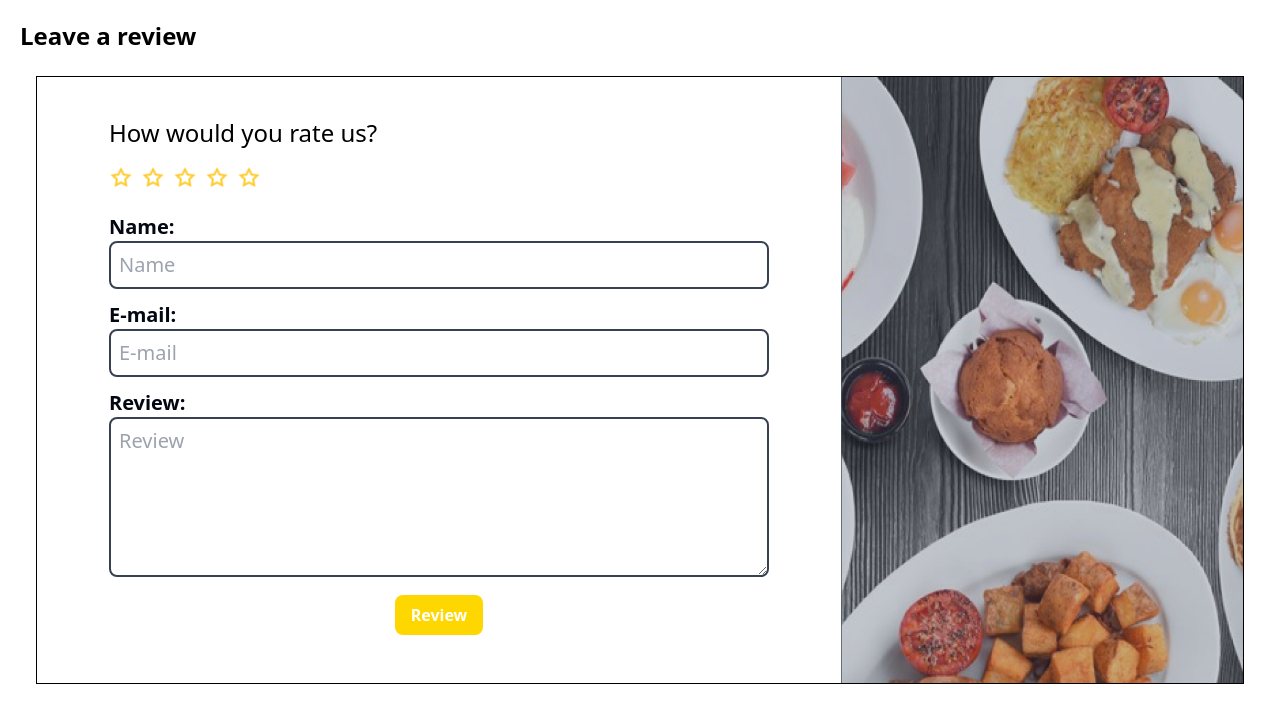
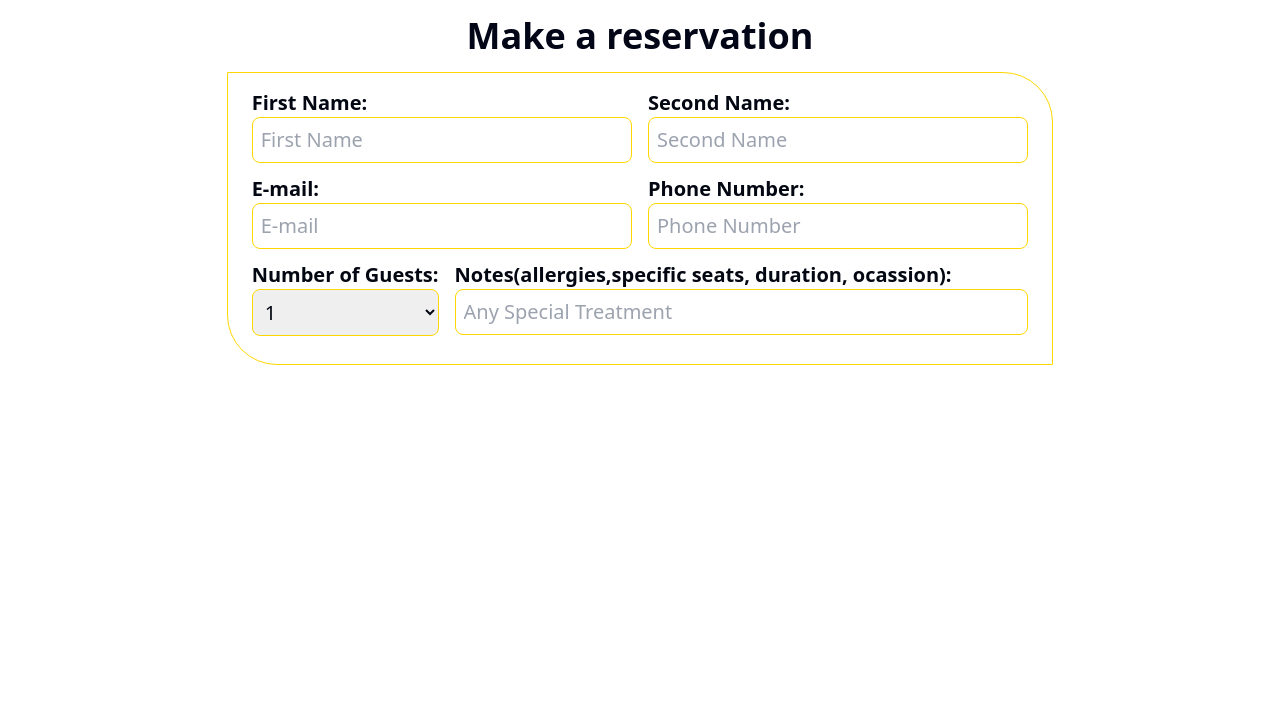
Before and after one commit to dopi95/ArtisanBlend-Restaurant-App, a React (Vite) app: page / in a window 1280 px wide. Shown: the top 722 px of the page. Built offline with nearby package versions, Linux system fonts and the light colour scheme.

Commit message:
Added basic reservartion form

```diff
--- a/src/App.jsx
+++ b/src/App.jsx
@@ -2,13 +2,15 @@ import Footer from "./components/Footer";
 import About from "./components/About";
 import Review from "./components/review";
 import LeaveReview from "./components/LeaveReview";
+import Reservation from "./components/reservation";
 export default function App() {
   return (
     <>
       {/* <About/> */}
       {/* <Review/> */}
-      <LeaveReview/>
+      {/* <LeaveReview/> */}
       {/* <Footer/> */}
+      <Reservation/>
     </>
   );
 }
--- /dev/null
+++ b/src/components/Reservation.jsx
@@ -0,0 +1,81 @@
+function Reservation() {
+  return(
+    <main className="px-5 flex flex-col items-center">
+      <h1 className="text-center text-slate-950 font-bold text-4xl my-4">Make a reservation</h1>
+      <section className="border rounded-tr-[50px] rounded-bl-[50px] border-gold border-solid w-2/3 py-4 px-6">
+        <form className="flex flex-col">
+          <div className="flex gap-4 ">
+            <div className="flex-1">
+              <label htmlFor="firstName" className="text-gray-950 text-xl font-semibold block">First Name:</label>
+              <input
+                type="text"
+                id="firstName"
+                placeholder="First Name"
+                className="outline-none w-full rounded-lg text-gray-950 text-xl px-2 py-2 mb-3 border border-solid border-gold"
+                required
+              />
+            </div>
+            <div className="flex-1">
+              <label htmlFor="secondName" className="text-gray-950 text-xl font-semibold block">Second Name:</label>
+              <input
+                type="text"
+                id="secondName"
+                placeholder="Second Name"
+                className="outline-none w-full rounded-lg text-gray-950 text-xl px-2 py-2 mb-3 border border-solid border-gold"
+                required
+            />
+            </div>
+          </div>
+          <div className="flex gap-4 ">
+            <div className="flex-1">
+              <label htmlFor="email" className="text-gray-950 text-xl font-semibold block">E-mail:</label>
+              <input
+                type="email"
+                id="email"
+                placeholder="E-mail"
+                className="outline-none w-full rounded-lg text-gray-950 text-xl px-2 py-2 mb-3 border border-solid border-gold"
+                required
+              />
+            </div>
+            <div className="flex-1">
+              <label htmlFor="tel" className="text-gray-950 text-xl font-semibold block">Phone Number:</label>
+              <input
+                type="tel"
+                id="tel"
+                placeholder="Phone Number"
+                className="outline-none w-full rounded-lg text-gray-950 text-xl px-2 py-2 mb-3 border border-solid border-gold"
+                required
+            />
+            </div>
+          </div>
+          <div className="flex gap-4 ">
+            <div className="w-max">
+              <label htmlFor="guests" className="text-gray-950 text-xl font-semibold block">Number of Guests:</label>
+              <select
+                type="email"
+                id="email"
+                className="outline-none w-full rounded-lg text-gray-950 text-xl px-2 py-2 mb-3 border border-solid border-gold"
+                required
+              >
+                {[...Array(20)].map((_, i)=>(
+                  <option key={i + 1} value={i + 1}>{i + 1}</option>
+                ))}
+              </select>
+            </div>
+            <div className="flex-1">
+              <label htmlFor="notes" className="text-gray-950 text-xl font-semibold block">Notes(allergies,specific seats, duration, ocassion):</label>
+              <input
+                type="text"
+                id="notes"
+                placeholder="Any Special Treatment"
+                className="outline-none w-full rounded-lg text-gray-950 text-xl px-2 py-2 mb-3 border border-solid border-gold"
+            />
+            </div>
+          </div>
+        </form>
+      </section>
+    </main>
+  )
+}
+
+export default Reservation
```
